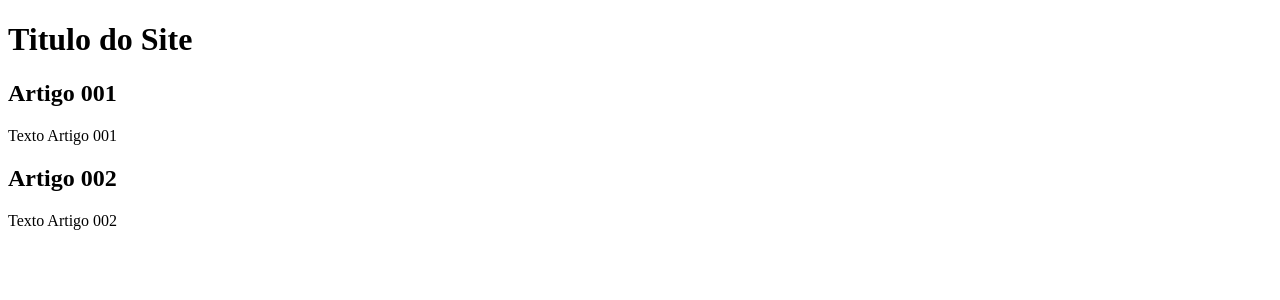
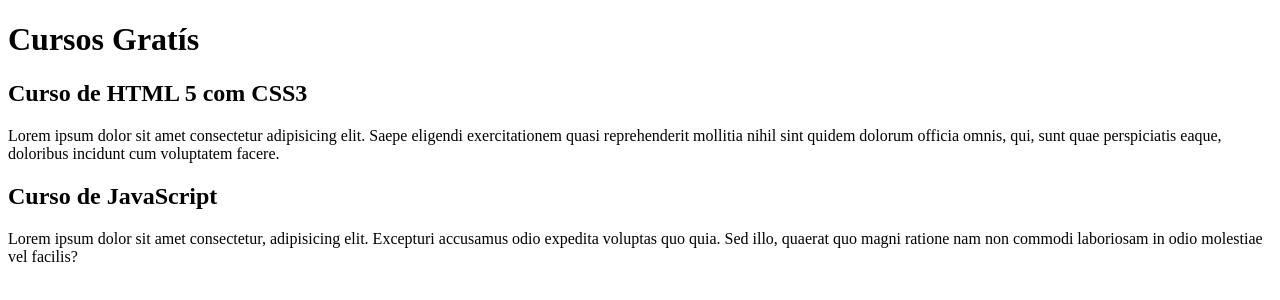
Before and after one commit to franciscoRic/projeto-site, a plain HTML site: page index.html in a window 1280 px wide. Drawn offline with Linux system fonts and the light colour scheme.

Commit message:
comecei a escrever o conteudo

```diff
--- a/index.html
+++ b/index.html
@@ -8,15 +8,15 @@
 <body>
     <main>
         <head>
-            <h1>Titulo do Site</h1>
+            <h1>Cursos Gratís</h1>
         </head>
         <article>
-            <h2>Artigo 001</h2>
-            <p>Texto Artigo 001</p>
+            <h2>Curso de HTML 5 com CSS3</h2>
+            <p>Lorem ipsum dolor sit amet consectetur adipisicing elit. Saepe eligendi exercitationem quasi reprehenderit mollitia nihil sint quidem dolorum officia omnis, qui, sunt quae perspiciatis eaque, doloribus incidunt cum voluptatem facere.</p>
         </article>
         <article>
-            <h2>Artigo 002</h2>
-            <p>Texto Artigo 002</p>
+            <h2>Curso de JavaScript</h2>
+            <p>Lorem ipsum dolor sit amet consectetur, adipisicing elit. Excepturi accusamus odio expedita voluptas quo quia. Sed illo, quaerat quo magni ratione nam non commodi laboriosam in odio molestiae vel facilis?</p>
         </article>
     </main>
 </body>
```
